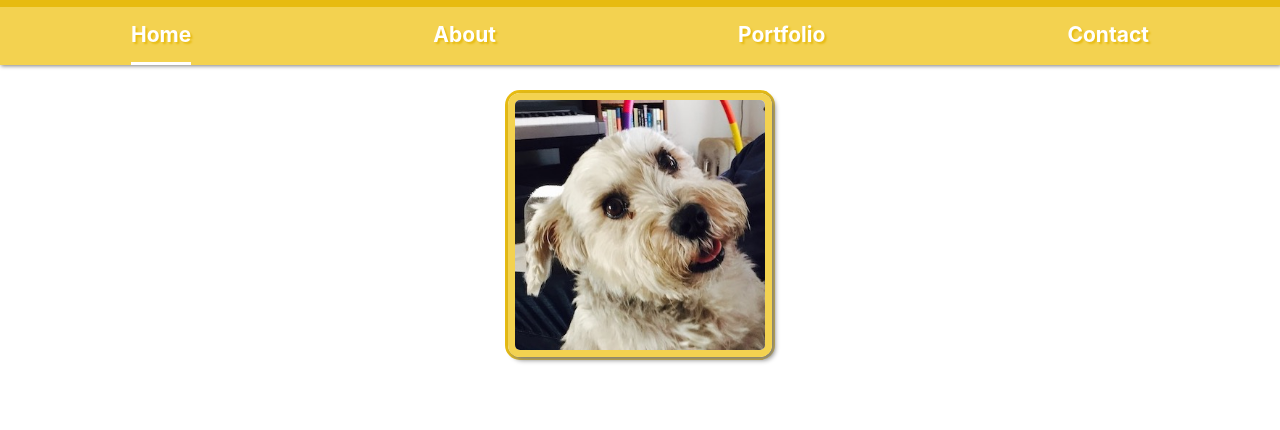
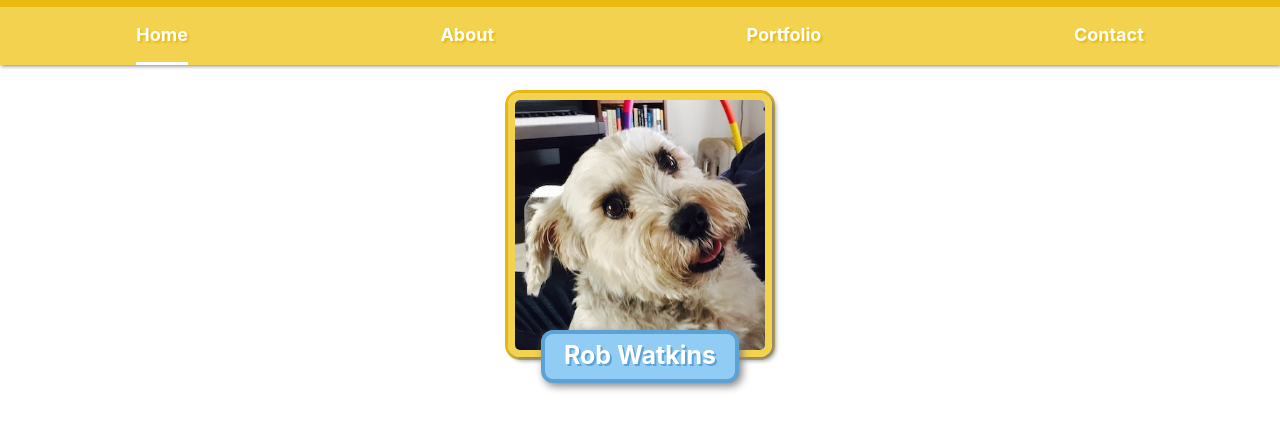
Before and after one commit to robpwatkins/FirstTry-robpwatkins, a React (Create React App) app: page / in a window 1280 px wide. Shown: the top 430 px of the page. Built offline with nearby package versions, Linux system fonts and the light colour scheme.

Commit message:
got the name placard in place

```diff
--- a/src/FirstTry.css
+++ b/src/FirstTry.css
@@ -32,7 +32,7 @@ ul {
   margin: 0;
   padding: 0 10px;
   color: white;
-  font-size: 21px;
+  font-size: 18px;
   font-weight: bold;
   list-style-type: none;
   text-shadow: 2px 2px 2px #e7bb10;
@@ -47,10 +47,11 @@ li {
   border-bottom: 3px solid white;
 }
 
-.main-container {
+.title-box {
   display: flex;
   flex-direction: column;
   align-items: center;
+  position: relative;
   padding-top: 25px;
 }
 
@@ -95,3 +96,37 @@ img {
   color: #90ccf4;
   text-shadow: 2px 2px 2px #5da2d5;
 }
+
+.placard-name {
+  position: absolute;
+  width: 160px;
+  height: 45px;
+  margin: -20px 0;
+  text-align: center;
+  line-height: 42px;
+  color: white;
+  font-size: 25px;
+  font-weight: bold;
+  text-shadow: 2px 2px #5da2d5;
+  background: #90ccf4;
+  border: 4px solid #5da2d5;
+  border-radius: 12px;
+  box-shadow: 3px 3px 8px gray;
+}
+
+.placard-web-dev {
+  position: absolute;
+  width: 190px;
+  height: 45px;
+  margin: 240px 0;
+  text-align: center;
+  line-height: 42px;
+  color: white;
+  font-size: 25px;
+  font-weight: bold;
+  text-shadow: 2px 2px #5da2d5;
+  background: #90ccf4;
+  border: 4px solid #5da2d5;
+  border-radius: 12px;
+  box-shadow: 3px 3px 8px gray;
+}
--- a/src/components/HomePageFirstTry.js
+++ b/src/components/HomePageFirstTry.js
@@ -14,7 +14,7 @@ const HomePageFirstTry = () => (
         </ul>
       </nav>
     </header>
-    <div className="main-container">
+    <div className="title-box">
       <div className="face-box">
         <div className="inner-face">
           <img src={Bill} alt=""/>
@@ -27,6 +27,12 @@ const HomePageFirstTry = () => (
       <div className="web-dev">
         Web Developer
       </div> */}
+      {/* <div className="placard-name">
+        Rob Watkins
+      </div> */}
+      <div className="placard-web-dev">
+        Rob Watkins
+      </div>
     </div>
   </div>
 )
```
